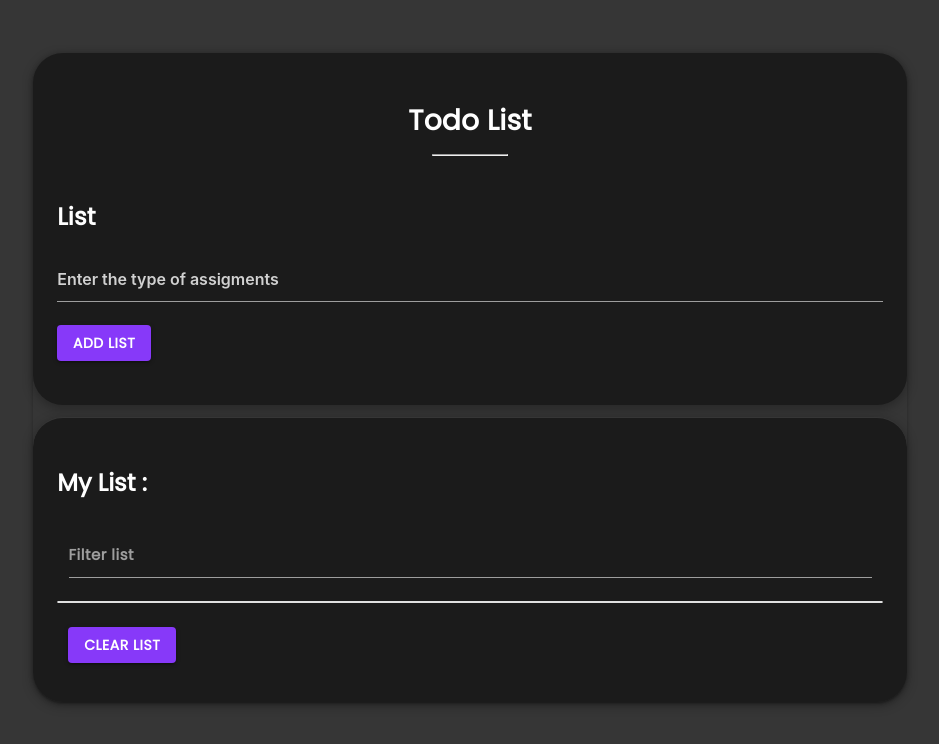
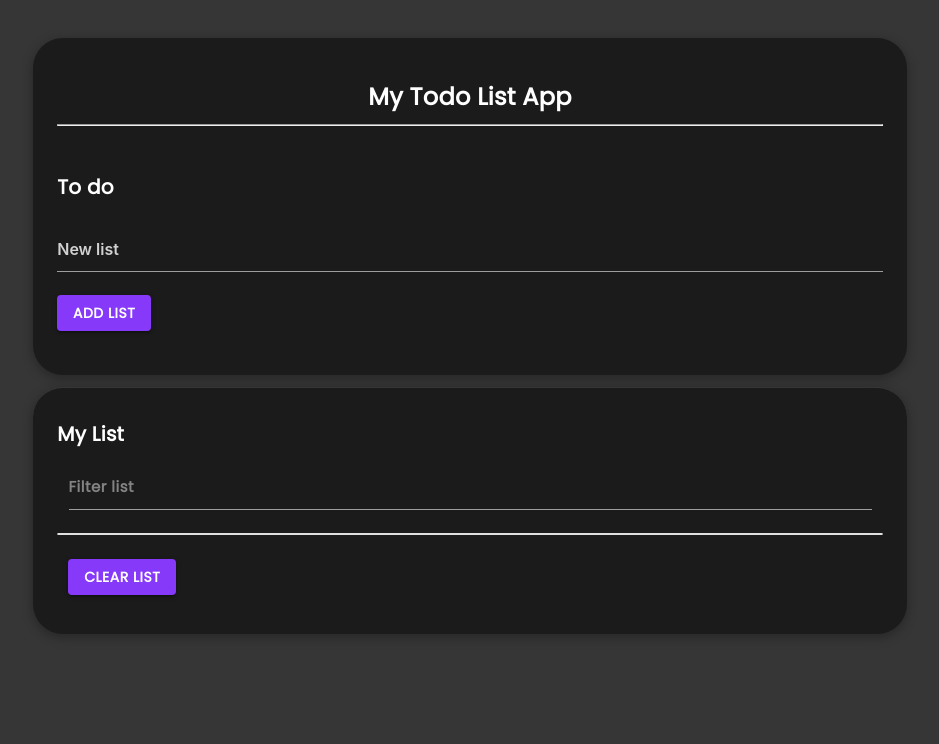
Before and after one commit to andhip/Todo-List, a plain HTML site: page index.html in a window 1280 px wide. Shown: the whole page, without its empty margins (170-1109 px from the left). Drawn offline with nearby package versions, Linux system fonts and the light colour scheme.

Commit message:
update todo

```diff
--- a/index.html
+++ b/index.html
@@ -17,22 +17,23 @@
 
                 <div class="main card">
                     <div class="card-content">
-                        <center><h3 class="title-header">
-                            Todo List
-                        </h3></center>
+                        <center><h4 class="title-header">
+                            My Todo List App
+                        </h4></center>
                         <hr class="l1">
-                        <span class="card-title">List</span>
+                        <span class="card-title">To do</span>
                         <div class="row todo-form">
                             <form id="task-form">
                                 <div class="input-field col s12">
-                                    <input type="text" name="task" id="task" placeholder="Enter the type of assigments">
+                                    <input type="text" name="task" id="task" placeholder="New list">
                                 </div>
                                 <input type="submit" value="ADD LIST" class="btn">
                             </form>
                         </div>
                     </div>
                     <div class="card-action">
-                        <h2 id="task-title"> My List :</h2>
+                        <p></p>
+                        <span id="task-title" class="card-title ct2">My List</span>
                         <div class="input-field col s12">
                             <input type="text" name="filter" id="filter">
                             <label for="filter">Filter list</label>
--- a/script.js
+++ b/script.js
@@ -63,7 +63,6 @@ function addTask(e) {
 
     link.className = 'delete-item secondary-content';
     link.innerHTML = '<i class="fa fa-remove"></i>';
-    link.innetHTML = '<i class="fa fa-check"></i>';
 
     li.appendChild(link);
 
--- a/todo.css
+++ b/todo.css
@@ -7,13 +7,14 @@ body {
 }
 
 .container {
-  margin-top: 3rem;
+  margin-top: 2rem;
   overflow: hidden;
 }
 
 .card {
   border-radius: 30px;
-  background-color: #363636;
+  background-color: transparent;
+  box-shadow: none;
 }
 
 .card-content {
@@ -31,28 +32,23 @@ body {
   box-shadow: 0px 3px 12px #0000004f;
 }
 
-.card-action h2 {
-  font-size: 24px;
-  font-weight: 600;
+span.card-title {
+  font-size: 20px !important;
+  font-weight: 600 !important;
+  font-family: "Poppins", sans-serif !important;
+  letter-spacing: 0.25px;
 }
 
-span.card-title {
+.title-header {
   font-size: 24px !important;
   font-weight: 600 !important;
   font-family: "Poppins", sans-serif !important;
   letter-spacing: 0.25px;
 }
 
-h3.title-header {
-  font-size: 28px !important;
-  font-weight: 600 !important;
-  font-family: "Poppins", sans-serif !important;
-  letter-spacing: 0.25px;
-}
-
 .l1 {
-  width: 9%;
   height: 4%;
+  color: #8739f9;
   margin-bottom: 3rem;
 }
 
@@ -67,6 +63,7 @@ h3.title-header {
 label {
   font-weight: 600;
   letter-spacing: 0.5px;
+  color: #838383 !important;
 }
 
 ul.collection {
@@ -78,8 +75,11 @@ ul.collection {
 }
 
 .delete-item {
+  display: block;
+  position: relative;
   color: #8739f9 !important;
   cursor: pointer;
+  float: right;
 }
 .delete-item:hover {
   color: #f034e7de !important;
```
